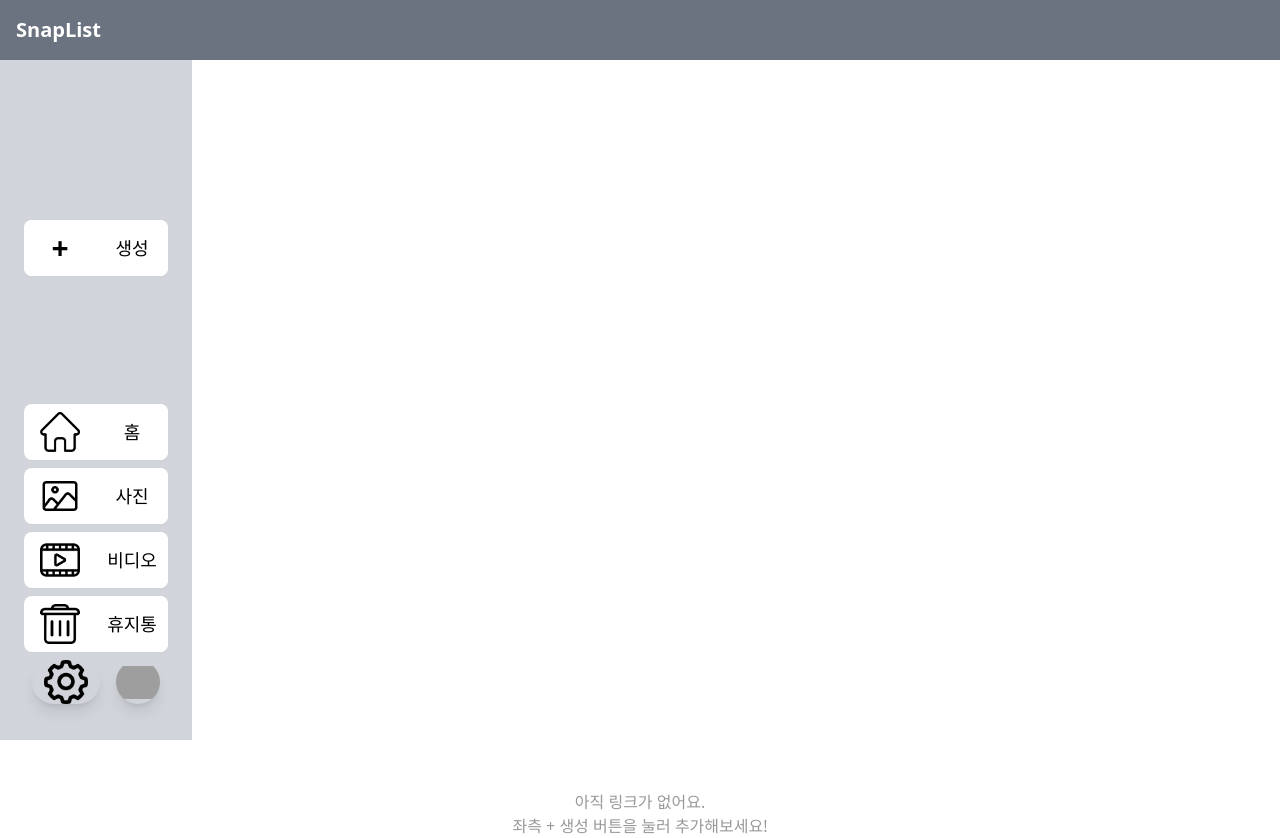
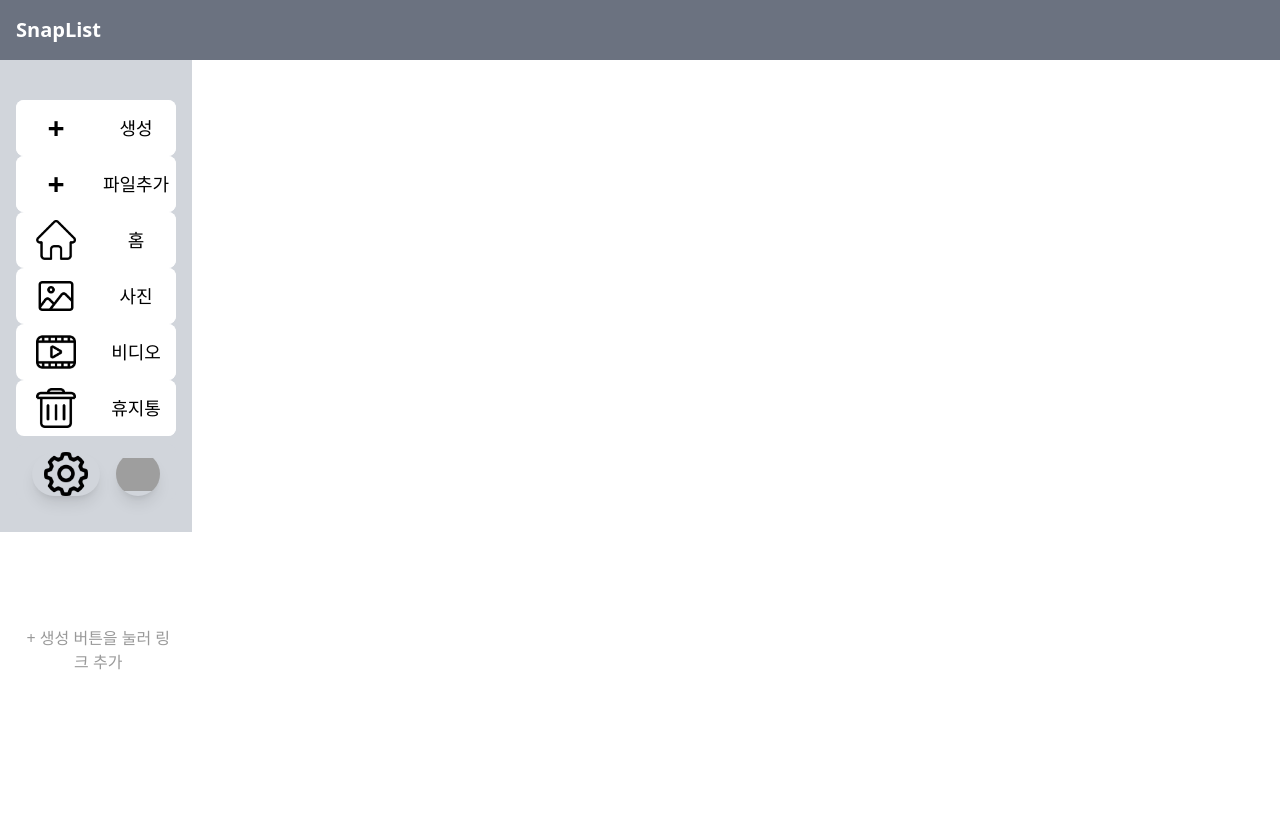
Before and after one commit to sth119/Snaplist_Front, a React (Vite) app: page /guest in a window 1280 px wide. After the commit the page ends 800 px from the top, so only its background shows below. Built offline with nearby package versions, Linux system fonts and the light colour scheme; grey boxes are pictures that could not be loaded.

Commit message:
DoubleClick + createLinkFile + moveLinksite

```diff
--- a/src/App.jsx
+++ b/src/App.jsx
@@ -9,7 +9,7 @@ function HeaderWithNavbar() {
         <Header />
       <div className='flex flex-1'>
       <Navbar />
-        <div className="flex-1 relative">
+        <div className="flex-1">
           <Outlet />
           <CreateModal />
         </div>
@@ -36,20 +36,27 @@ function CreateModal() {
 
   if (!showModal) return null;
 
+  const handleKey = (e) => {
+        if ( e.key === 'Enter' && !e.shiftKey) { // shift + Enter 는 제외
+            e.preventDefault(); // 폼 제출 방지
+            createLink();
+        }
+    };
+
   return (
     <div className="fixed inset-0 bg-black bg-opacity-50 flex items-center justify-center z-[9999]" onClick={closeModal}>
-      <div className="bg-gray-200 rounded-lg shadow-2xl p-8 w-full max-w-md mx-4 border-2 border-red-500" onClick={(e) => e.stopPropagation()}>
+      <div className="bg-gray-200 rounded-lg shadow-2xl p-8 w-full max-w-md mx-4 border-2 border-red-500 " onClick={(e) => e.stopPropagation()}>
         <h2 style={{ margin: '0 0 24px 0', textAlign: 'center' }}>새 링크 추가</h2>
 
-        <div className='flex flex-col'>
+        <div className='flex flex-col space-y-2'>
         <label>title</label>
         <input
           type="text"
-          placeholder="TITLE"
+          placeholder="title"
           value={newLink.title}
           onChange={(e) => setNewLink({ ...newLink, title: e.target.value })}
           autoFocus
-          className='rounded-md border border-red-500'
+          className='rounded-md border border-red-500 pl-2'
         />
 
         <label>url</label>
@@ -58,7 +65,9 @@ function CreateModal() {
           placeholder="URL"
           value={newLink.url}
           onChange={(e) => setNewLink({ ...newLink, url: e.target.value })}
-          className='rounded-md border border-red-500'
+          className='rounded-md border border-red-500 pl-2'
+          onKeyDown={handleKey}
+
         />
         </div>
 
--- a/src/common/Context.jsx
+++ b/src/common/Context.jsx
@@ -21,12 +21,17 @@ export function FileProvider({ children }) {
             return;
         }
 
+        let fullUrl = newLink.url.trim();
+
+        if (!fullUrl.startsWith('https://') && !fullUrl.startsWith('https://')) {
+            fullUrl = 'https://' + fullUrl;
+        }
 
 
     const newFile = {
         id: Date.now(),
         title: newLink.title.trim(),
-        url: newLink.url.trim(),
+        url: fullUrl,
         type: 'link',
         createdAt: new Date().toISOString()
     };
--- a/src/common/Navbar.css
+++ b/src/common/Navbar.css
@@ -20,8 +20,8 @@
     flex
     flex-grow
     flex-col
+    justify-start
     flex-shrink-0
-    justify-start
     w-48
     max-w-48
     bg-gray-300
@@ -31,8 +31,11 @@
 
 .OptionBox {
   @apply
-  space-y-2
-  px-2
+  flex
+  flex-col
+  flex-1
+  py-2
+  justify-evenly
 }
 
 
@@ -48,7 +51,6 @@
   @apply
      flex
      flex-row
-     mt-32
      h-14
      bg-white
      mx-4
@@ -98,6 +100,70 @@
   @apply bg-transparent;   /* ← 이거 두 줄이 핵심! */
 }
 
+
+
+/* ====================== Add ====================== */
+
+
+
+.AddBox {
+  /* border-style: solid;
+  border-width: 1px;
+  border-color: red; */
+
+  @apply
+     flex
+     flex-row
+     h-14
+     bg-white
+     mx-4
+     rounded-lg
+    transition-colors duration-200;   /* 부드럽게 */
+
+}
+
+.AddBox:hover {
+  cursor: pointer;
+  @apply bg-gray-200;
+}
+
+
+.AddBtn,
+.AddTextBox {
+  /* border-style: solid;
+  border-width: 1px;
+  border-color: red;  */
+
+  @apply
+    flex
+    flex-1
+    justify-center
+    items-center
+    bg-white
+    rounded-lg
+    transition-colors duration-200;
+}
+
+
+
+.AddBtn {
+  @apply
+    text-3xl
+    font-bold
+}
+
+.AddTextBox {
+  @apply
+    text-lg
+    font-medium
+}
+
+.AddBox:hover .AddBtn,
+.AddBox:hover .AddTextBox {
+  @apply bg-transparent;
+}
+
+
 /* ====================== Home ====================== */
 
 .HomeBox {
@@ -108,7 +174,6 @@
   @apply
      flex
      flex-row
-     mt-32
      h-14
      bg-white
      mx-4
@@ -161,7 +226,6 @@
   @apply bg-transparent;   /* ← 이거 두 줄이 핵심! */
 }
 
-
 /* ====================== Photo ====================== */
 
 .PhotoBox {
@@ -172,7 +236,6 @@
   @apply
      flex
      flex-row
-     mt-32
      h-14
      bg-white
      mx-4
@@ -236,7 +299,6 @@
   @apply
      flex
      flex-row
-     mt-32
      h-14
      bg-white
      mx-4
@@ -300,7 +362,6 @@
   @apply
      flex
      flex-row
-     mt-32
      h-14
      bg-white
      mx-4
--- a/src/common/Navbar.jsx
+++ b/src/common/Navbar.jsx
@@ -19,6 +19,16 @@ const Navbar = () => {
             생성
           </div>
         </div>
+        <Link to={"/pc"}>
+        <div className='AddBox'>
+          <div className='AddBtn'>
+            +
+          </div>
+          <div className='AddTextBox'>
+            파일추가
+          </div>
+        </div>
+        </Link>
         <Link to={"/user"}>
         <div className='HomeBox'>
           <div className='HomeIcon' />
--- /dev/null
+++ b/src/guest/GuestPage.css
@@ -0,0 +1,32 @@
+
+
+
+.GuestMainSection {
+    display: grid;
+    grid-template-columns: repeat(auto-fill, minmax(140px, 1fr));
+    gap: 24px;
+    padding: 20px;
+    justify-content: center;
+}
+
+.FileBox {
+    /* border-style: solid;
+    border-width: 1px;
+    border-color: red; */
+
+    @apply
+    items-center
+    h-32
+    w-28
+    text-center
+}
+
+.FileIcon {
+    background-image: url('../assets/file2.png');
+    background-size: contain;
+    background-repeat: no-repeat;
+    background-position: center;
+
+    @apply
+    h-24
+}
--- a/src/guest/GuestPage.jsx
+++ b/src/guest/GuestPage.jsx
@@ -1,21 +1,31 @@
 import { useFile } from '../common/Context';
+import "./GuestPage.css"
+
 
 const GuestPage = () => {
   const { files } = useFile();
 
   return (
-    <div className="file-grid">
+    <div className="GuestMainSection">
       {files.length === 0 ? (
         <p style={{textAlign: 'center', color: '#999', marginTop: '50px'}}>
-          아직 링크가 없어요.<br/>좌측 + 생성 버튼을 눌러 추가해보세요!
+          <br/>+ 생성 버튼을 눌러 링크 추가
         </p>
       ) : (
         files.map(file => (
-          <div key={file.id} className="file-item">
-            <div className="icon">Link</div>
+          <a
+            key={file.id}
+            href={file.url}
+            target='_blank'
+            rel='noopener noreferrer'
+            className='block'
+          >
+          <div key={file.id} className="FileBox">
+            <div className="FileIcon"></div>
             <p>{file.title}</p>
-            <small style={{wordBreak: 'break-all'}}>{file.url}</small>
+            {/* <small style={{wordBreak: 'break-all'}}>{file.url}</small> */}
           </div>
+          </a>
         ))
       )}
     </div>
--- /dev/null
+++ b/src/user/UserPage.css
@@ -0,0 +1,62 @@
+
+
+
+.UserMainSection {
+    display: grid;
+    grid-template-columns: repeat(auto-fill, minmax(140px, 1fr));
+    gap: 24px;
+    padding: 20px;
+    justify-content: center;
+}
+
+.FileBox {
+    /* border-style: solid;
+    border-width: 1px;
+    border-color: red; */
+    /* ================================================ */
+    /* transition: all 0.2s ease; */
+    border-radius: 8px;
+    padding: 12px;
+    /* ================================================ */
+
+
+    @apply
+    items-center
+    h-32
+    w-28
+    text-center
+}
+
+.FileIcon {
+    background-image: url('../assets/file2.png');
+    background-size: contain;
+    background-repeat: no-repeat;
+    background-position: center;
+
+    @apply
+    h-24
+}
+
+
+/* ================================================ */
+
+.FileBox:hover {
+  background: #f5f9ff;
+}
+
+
+.FileBox.selected {
+  background: #e3f2fd !important;
+  /* border: 2px solid #2196f3; */
+  box-shadow: 0 0 0 3px rgba(33, 150, 243, 0.2);
+}
+
+
+/* a 태그 기본 파란색/밑줄 없애기 */
+.block {
+  text-decoration: none;
+  color: inherit;
+  display: block;
+  margin: 8px;
+}
+/* ================================================ */
--- a/src/user/UserPage.jsx
+++ b/src/user/UserPage.jsx
@@ -1,13 +1,73 @@
-import React from 'react'
+import React, { useState } from 'react'
 import { Navbar } from '../Bridge'
+import { useFile } from '../common/Context'
+import '../user/UserPage.css'
 
 const UserPage = () => {
+  const { files } = useFile();
+
+
+  const [selectedIds, setSelectedIds ] = useState(new Set());
+
+  const handleClick = (e, fileId) => {
+
+    e.preventDefault(); //ㅎ한번 클릭일 때 이동 막기
+
+    if ( e.ctrlKey || e.metaKey || e.shiftKey) return;
+
+    setSelectedIds(prev => { // 선택 토글 ( 이미 선택된 것은 해제)
+      const newSet = new Set(prev);
+      if (newSet.has(fileId)) {
+        newSet.delete(fileId);
+      } else {
+        newSet.clear(); // 다른 거 전부 해제
+        newSet.add(fileId); // 현재 것만 선택
+      }
+      return newSet;
+    });
+  };
+
+  const handleDoubleClick = (url) => {
+    window.open(url, '_blank', 'noopener,noreferrer');
+  };
+
   return (
-    <div>
-      <div>유저 페이지 홈입니다.</div>
+    <div className="UserMainSection">
+      {files.length === 0 ? (
+        <p style={{textAlign: 'center', color: '#999', marginTop: '50px'}}>
+          <br/> 유저 Main 화면 입니다.
+        </p>
+      ) : (
+        files.map(file => (
+          <a
+            key={file.id}
+            href={file.url}
+            target='_blank'
+            rel='noopener noreferrer'
+            className='block'
 
+            //////////////////////////////////////////////////
+            // 핵심: 클릭과 더블클릭 분리
+            onClick={(e) => handleClick(e, file.id)}
+            onDoubleClick={() => handleDoubleClick(file.url)}
+
+            // 선택됐는지 표시용 data 속성
+            data-selected={selectedIds.has(file.id)}
+            //////////////////////////////////////////////////
+          >
+          {/*============================================================ */}
+          <div className={`FileBox ${selectedIds.has(file.id) ? 'selected' : ''}`} >
+          {/*============================================================ */}
+          {/* <div key={file.id} className="FileBox"> */}
+            <div className="FileIcon"></div>
+            <p>{file.title}</p>
+            {/* <small style={{wordBreak: 'break-all'}}>{file.url}</small> */}
+          </div>
+          </a>
+        ))
+      )}
     </div>
-  )
-}
+  );
+};
 
-export default UserPage
+export default UserPage;
```
Also changed, not shown: src/assets/file.png (added), src/assets/file2.png (added).
